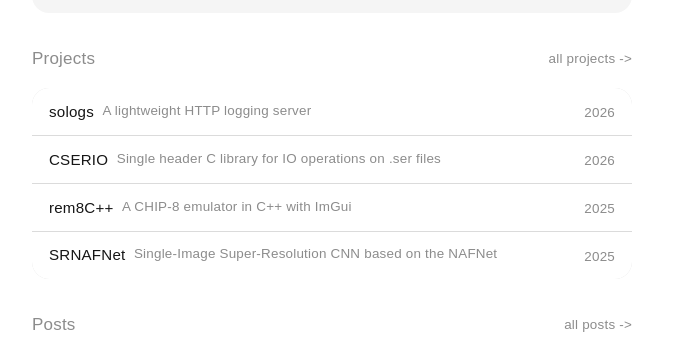
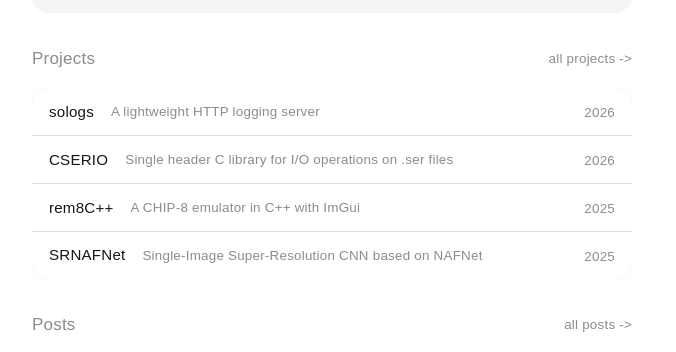
Before and after one commit to RyanVNgo/RyanVNgo.github.io, a Jekyll site: the page built from index.md, in a window 1280 px wide. Shown: the part 610-962 px from the top of the page, without its empty margins (308-984 px from the left). Built offline with Jekyll 4.4.1, drawn with Linux system fonts in a browser that asks for light colours; some web fonts are replaced.

Commit message:
small content and style updates

```diff
--- a/_sass/components/_project-list.scss
+++ b/_sass/components/_project-list.scss
@@ -12,6 +12,7 @@
 .project-card {
   display: flex;
   justify-content: space-between;
+  align-items: center;
 
   gap: var(--spacing-50);
   padding: var(--spacing-75) var(--spacing-100);
@@ -42,6 +43,7 @@
 }
 
 .project-card__blip {
+  margin-inline-start: var(--spacing-50);
   flex: 1;
 }
 
--- a/collections/_projects/SRNAFNet.md
+++ b/collections/_projects/SRNAFNet.md
@@ -13,7 +13,7 @@ tags:
     - NumPy
     - AI
 blip: >
-    Single-Image Super-Resolution CNN based on the NAFNet
+    Single-Image Super-Resolution CNN based on NAFNet
 ---
 
 ![Super resolution example]({{ site.projects-imgs-dir | append: page.title }}/image_1.webp)
--- a/collections/_projects/cserio.md
+++ b/collections/_projects/cserio.md
@@ -11,7 +11,7 @@ tags:
     - C
     - Library
 blip: >
-    Single header C library for IO operations on .ser files
+    Single header C library for I/O operations on .ser files
 ---
 
 {% highlight C %}
```
